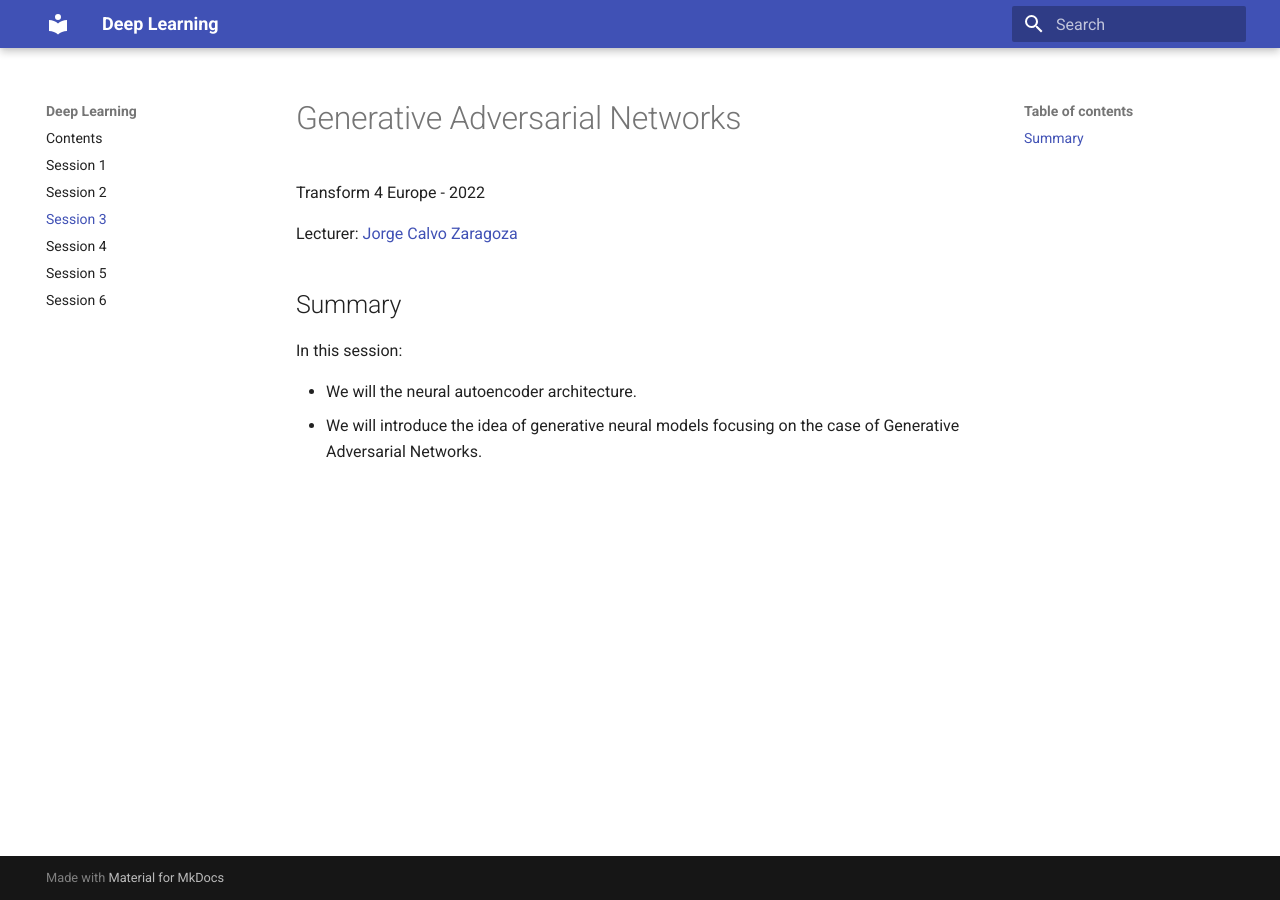
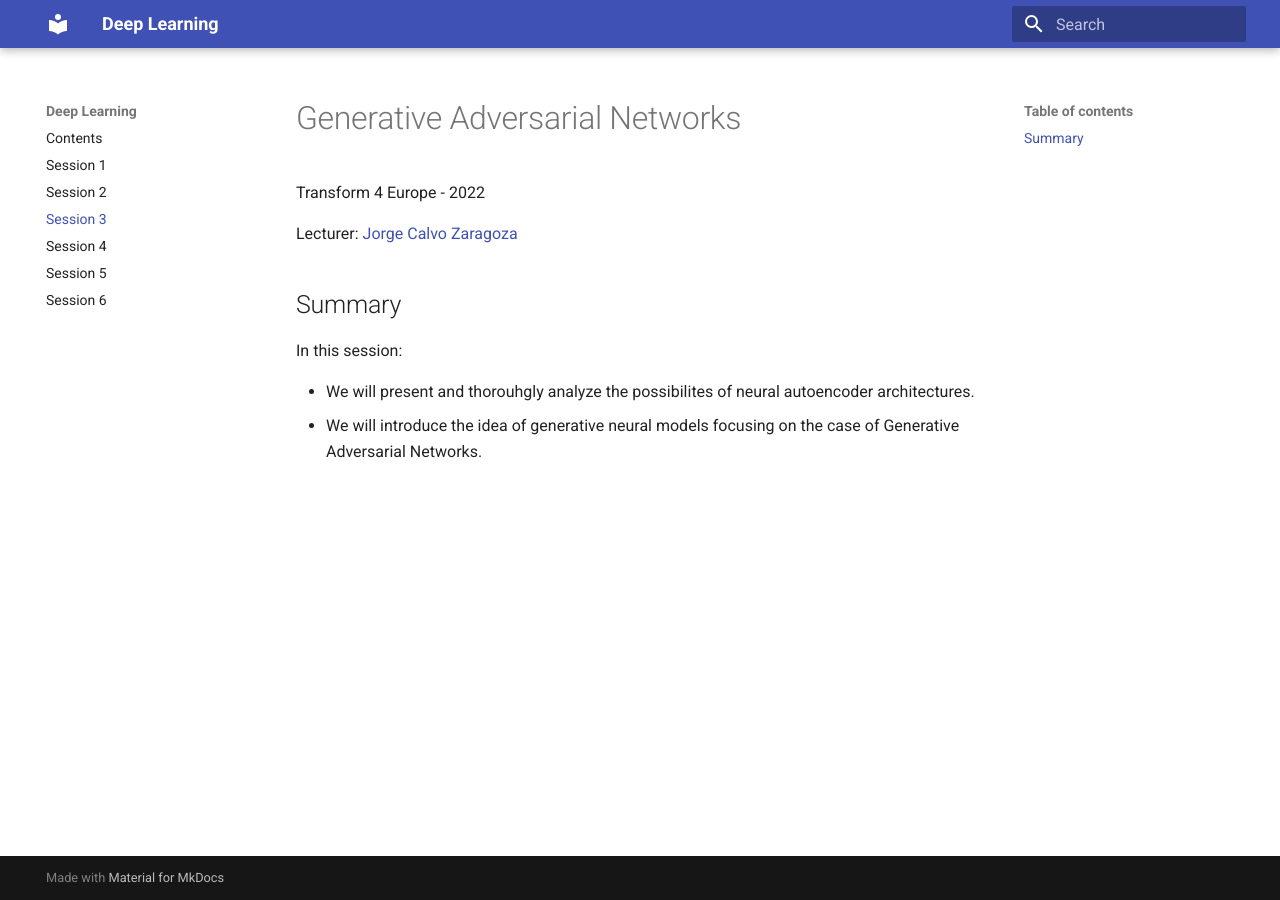
Before and after one commit to ajgallego/deep-learning, an MkDocs documentation site: the page built from docs/session-3.md, in a window 1280 px wide. Built offline with MkDocs 1.6.1 and Material for MkDocs 9.7.7, drawn with Linux system fonts in a browser that asks for light colours.

Commit message:
Last changes

```diff
--- a/docs/session-3.md
+++ b/docs/session-3.md
@@ -8,5 +8,5 @@ Lecturer: [Jorge Calvo Zaragoza](mailto:jcalvo@dlsi.ua.es)
 
 In this session:
 
-* We will the neural autoencoder architecture.
+* We will present and thorouhgly analyze the possibilites of neural autoencoder architectures.
 * We will introduce the idea of generative neural models focusing on the case of Generative Adversarial Networks.
```
